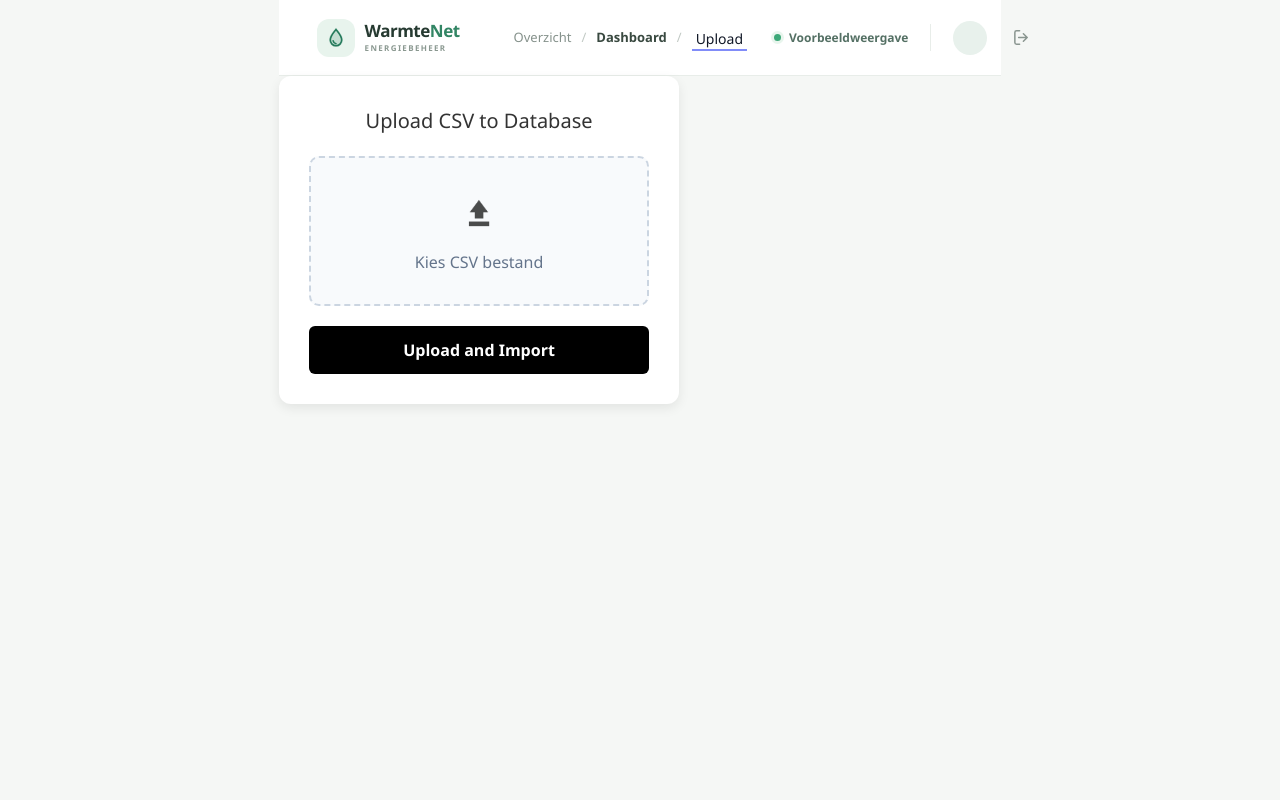
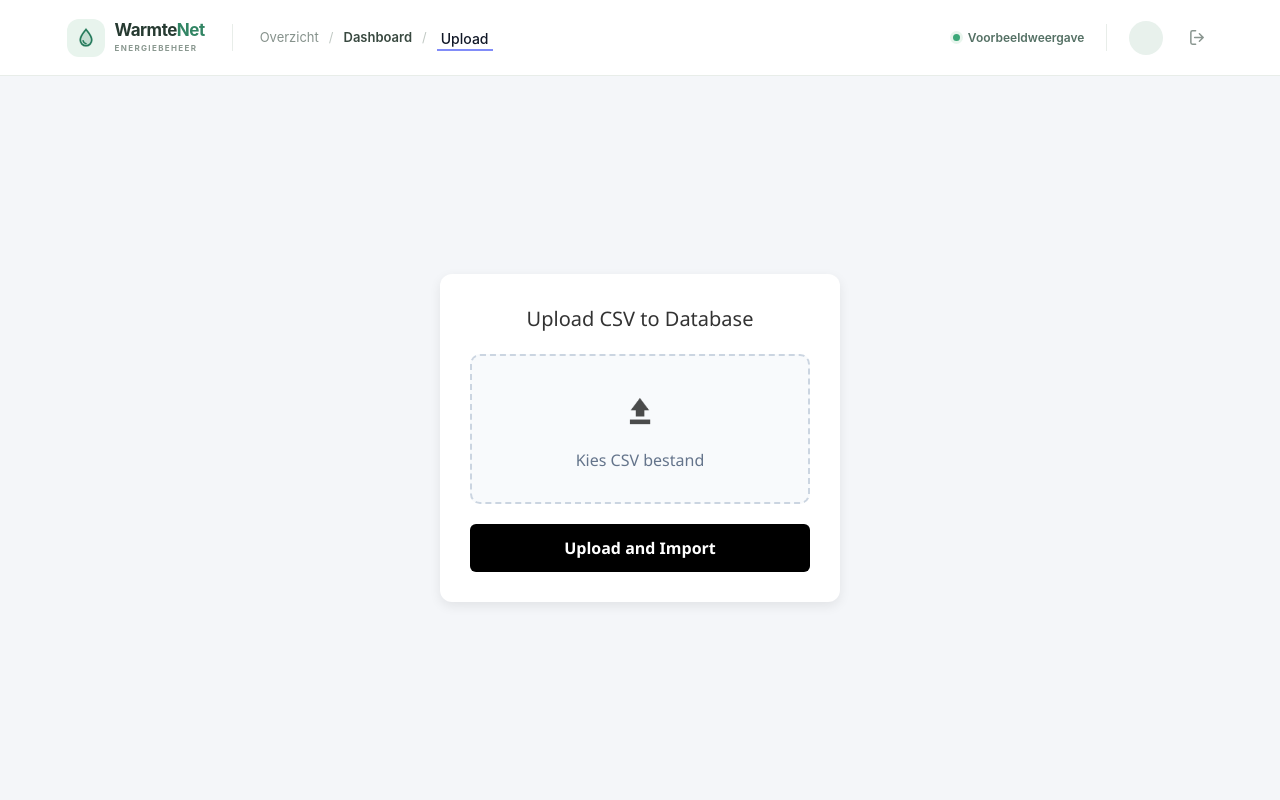
Before and after one commit to din1096/warmte-net-dashboard, a Laravel app: page /Upload in a window 1280 px wide. Run offline with Laravel 12, Linux system fonts and the light colour scheme; data that the repository does not hold is empty; style sheets or scripts are compiled from the project's sources; parts of the project's set-up code (start-up, migrations or seed data) failed here and were passed over.

Commit message:
Top navigatiebalk

```diff
--- a/resources/css/Upload.css
+++ b/resources/css/Upload.css
@@ -1,11 +1,17 @@
-body {
-    font-family: 'Segoe UI', Arial, sans-serif;
-    background-color: #f4f6f9;
+.dashboard-shell {
+    display: flex;
+    flex-direction: column;
+    min-height: 100vh;
+}
+
+.upload-main {
+    flex: 1;
     display: flex;
     justify-content: center;
     align-items: center;
-    min-height: 100vh;
-    margin: 0;
+    padding: 24px;
+    background-color: #f4f6f9;
+    font-family: 'Segoe UI', Arial, sans-serif;
 }
 
 .upload-container {
@@ -18,7 +24,7 @@ body {
     text-align: center;
 }
 
-h2 {
+.upload-container h2 {
     color: #333;
     font-size: 1.25rem;
     margin-top: 0;
```
